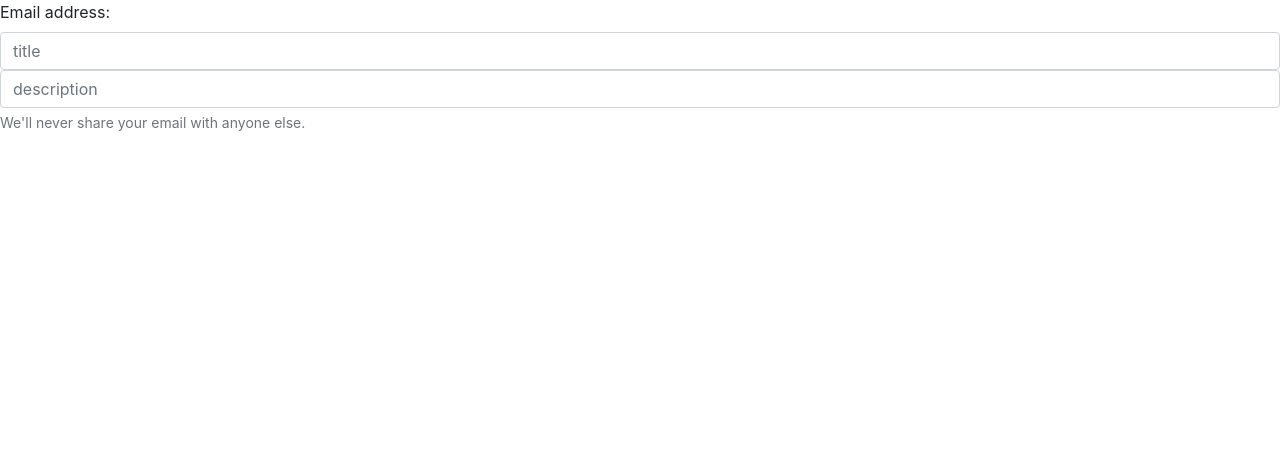
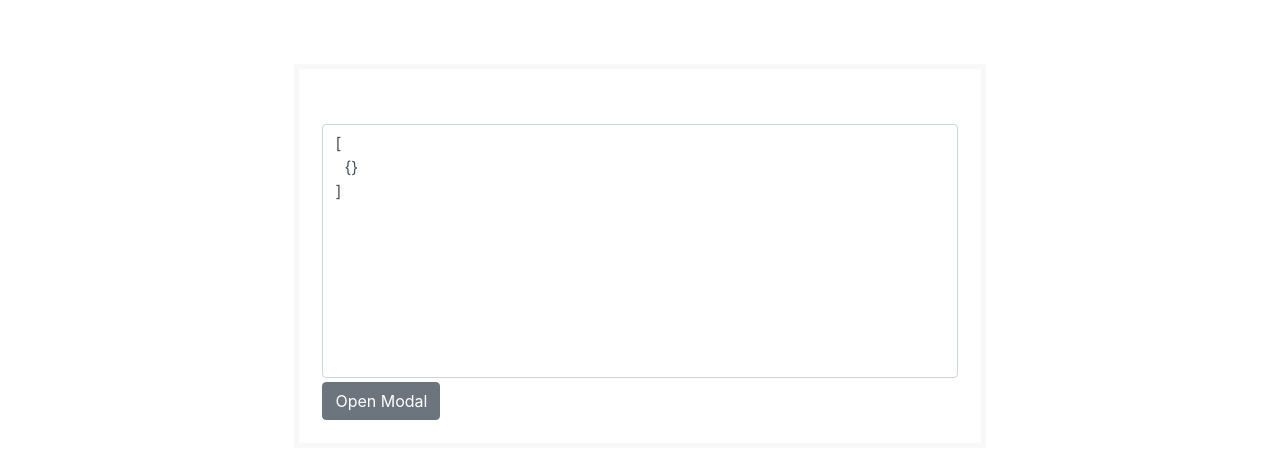
Before and after one commit to pwnsoni/create_dynamic_forms, a Nuxt app: page / in a window 1280 px wide. Shown: the top 458 px of the page. Built offline with nearby package versions, Linux system fonts and the light colour scheme.

Commit message:
Added major styling of the form that would be created using the JSON, Added it in a modal as well, Added some other things as well

```diff
--- a/components/DynamicForm.vue
+++ b/components/DynamicForm.vue
@@ -1,31 +1,53 @@
 <template>
-    <div>
-        <!-- <h1> {{formData}}</h1> -->
-        <!-- <div v-for="i in formData" :key="i">
-            {{i.fieldName}}: {{i.inputType}} -->
-
-            <div>
-            <b-form>
+    <div id="centerdParentDiv">
+            <div id="childDivWith60">
+            <b-form @submit="onSubmit" >
                 <b-form-group
                     id="input-group-1"
-                    label="Email address:"
+                    label="Form Details"
                     label-for="input-1"
-                    description="We'll never share your email with anyone else."
                 >
-                    <b-form-input v-for="i in formData" :key="i"
+                    <div v-for="i in formData" :key="i" id="formComp">
+                        <div v-if="i.inputType == 'text'">
+                            <label for="datePicker">{{i.fieldName}}</label>
+                            <b-form-input
                                 id="input-1"
-                        type="email"
+                                v-model=formDataResult[i.fieldName]
                                 :placeholder=i.fieldName
                                 required
                             >
                             </b-form-input>
+                        </div>
+
+                        <div v-if="i.inputType == 'text-area'">
+                            <label for="datePicker">{{i.fieldName}}</label>
+                            <b-form-textarea
+                                id="textarea"
+                                v-model=formDataResult[i.fieldName]
+                                placeholder="Enter something..."
+                                rows="6"
+                                max-rows="60"
+                            >
+                            </b-form-textarea>
+                        </div>
+
+                        <div v-if="i.inputType == 'date'">
+                            <label for="datePicker">{{i.fieldName}}</label>
+                            <b-form-datepicker
+                                id="datePicker"
+                                v-model=formDataResult[i.fieldName]
+                                class="mb-2"
+                                >
+                            </b-form-datepicker>
+                        </div>
 
 
+                    </div>
                 </b-form-group>
-
+                <div id="centerThisDiv">
+                    <button type="submit" id="submitButton" >Submit</button>
+                </div>
             </b-form>
-
-
         </div>
 
     </div>
@@ -41,15 +63,59 @@ export default {
     },
     data() {
         return {
-        form: {
-          email: '',
-          name: '',
-          food: null,
-          checked: []
+            show: true,
+            formDataResult:{}
+        }
     },
-        foods: [{ text: 'Select One', value: null }, 'Carrots', 'Beans', 'Tomatoes', 'Corn'],
-        show: true
-      }
+    methods: {
+        onSubmit(event) {
+            event.preventDefault()
+            alert(JSON.stringify(this.formDataResult))
+        },
     }
 }
 </script>
+
+<style>
+
+    #centerThisDiv{
+        display: flex;
+        justify-content: center;
+        padding: 2px;
+    }
+
+    #submitButton{
+        background-color: rgb(241, 226, 226);
+        color: rgb(236, 112, 112);
+        border: none;
+        padding: 15px 32px;
+        text-align: center;
+        text-decoration: none;
+        display: inline-block;
+        width: 50%;
+        transition: 0.6s;
+    }
+
+    #submitButton:hover{
+        background-color: rgb(236, 112, 112); /* Green */
+        color: rgb(249, 247, 247);
+    }
+
+    #childDivWith60{
+        width: 60%;
+        border: 5px solid rgb(249, 247, 247);
+        border-radius: 2px;
+        padding: 2%;
+    }
+
+    #centerdParentDiv{
+        display: flex;
+        justify-content: center;
+        padding: 5%;
+    }
+
+    #formComp{
+        margin-top: 5%;
+    }
+
+</style>
--- a/pages/index.vue
+++ b/pages/index.vue
@@ -1,14 +1,75 @@
 <template>
-<div>
-  <!-- <Tutorial/> -->
-  <DynamicForm />
+  <div id="centerdParentDiv">
+
+    <div id="childDivWith60">
+
+      <!-- This needs updation, May need to update it to take input separately and create the array of json -->
+      <!-- Not working correctly, But the modai is working -->
+      <b-form-textarea
+        id="formComp"
+        v-model="formData"
+        placeholder="Enter something..."
+        rows="10"
+        max-rows="600"
+      >
+      </b-form-textarea>
+
+      <!-- Below code is fine and okay -->
+      <div id="centerThisDiv">
+        <button type="submit" id="submitButton" @click="validateFormData" v-if="validated">Submit</button>
+      </div>
+
+      <b-button @click="$bvModal.show('modal-scoped')">Open Modal</b-button>
+      <b-modal id="modal-scoped" size="xl">
+        <DynamicForm />
+        <template #modal-footer>
+          <span id="footerNotes"> Click outside the borders to close </span>
+        </template>
+      </b-modal>
+    </div>
   </div>
-  </template>
+</template>
+
 
 <script>
 import DynamicForm from '../components/DynamicForm.vue';
 export default {
     name: "IndexPage",
-    components: { DynamicForm }
+    components: { DynamicForm },
+
+    data() {
+        return {
+            validated: false,
+            formData: [{}],
+            inputTypeValues: ["input", "text-area", "date"]
+        }
+    },
+    methods: {
+      validateFormData() {
+        let errorMessage = "Please fix your json, Detailed error message will be provided in future"
+
+        let form = JSON.parse(JSON.stringify(this.formData))
+        if (form.length == 0){
+          alert(errorMessage)
+          return;
+        }
+        console.log(form)
+        console.log(typeof(form))
+        form.forEach(form => {
+          if(!this.inputTypeValues.includes(form.inputType)){
+            alert(errorMessage + "here");
+            return
+          }
+        });
+        this.validated = true;
+      }
+    }
 }
 </script>
+
+
+<style>
+  #footerNotes{
+    color: rgb(236, 112, 112);
+  }
+</style>
--- a/store/index.js
+++ b/store/index.js
@@ -1,3 +1,21 @@
 export const state = () => ({
-    formData: [{fieldName: "title", inputType: "text"}, {fieldName: "description", inputType: "text-area"}]
+    formData: [{fieldName: "title", inputType: "text"}, {fieldName: "description", inputType: "text-area"}, {fieldName: "Data Of The Issue", inputType: "date"}],
+    formDataResult: {description: ""}
 })
+
+export const mutations = {
+    createResultSchema(state) {
+        state.formData.forEach(element => {
+            state.formDataResult[element.fieldName] = "";
+        });
+    }
+}
+
+export const actions = {
+    CREATE_RESULT_SCHEMA(state) {
+        // make request
+        const res = { data: 10 };
+        state.counter = res.data;
+        return res.data;
+    }
+}
```
Lines whose indentation alone changed are shown as unchanged.
